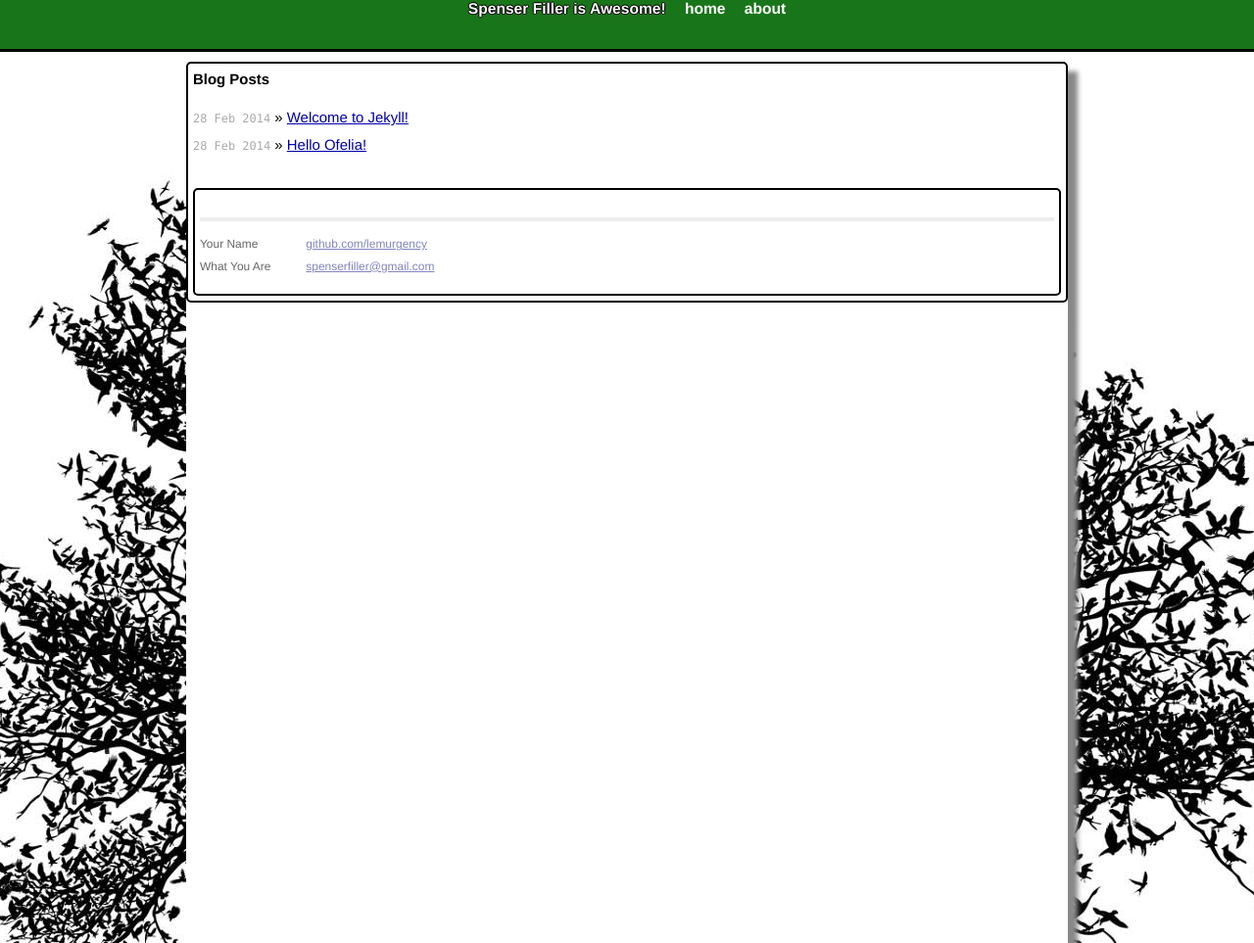
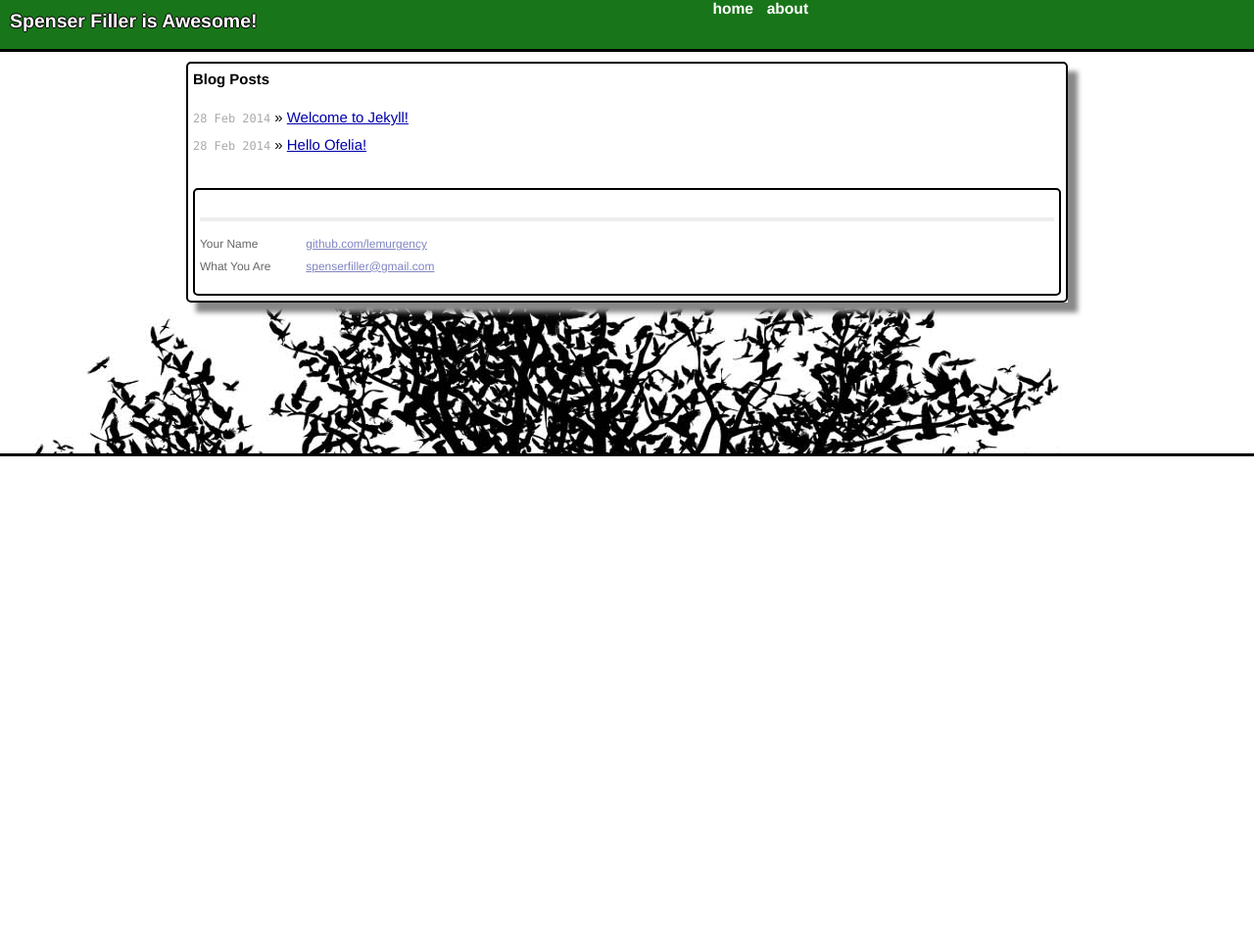
Before and after one commit to lemurgency/lemurgency.github.io, a Jekyll site: the page built from index.html, in a window 1280 px wide. Shown: the whole page at 98% size. Built offline with Jekyll 4.4.1, drawn with Linux system fonts in a browser that asks for light colours; Markdown is read by kramdown in place of the engine named in the settings; after the commit the page ends 900 px from its top, so only the background shows below that.

Commit message:
More Aesthetics and sizing

```diff
--- a/_layouts/default.html
+++ b/_layouts/default.html
@@ -17,8 +17,8 @@
        <div class="banner">
             <div class="header">
               <h1 class="title"><a href="/">{{ site.name }}</a></h1>
-              <a class="extra" href="/">home</a>
-              <a class="extra" href="/about">about</a>
+                <a class="extra" href="/">home</a>
+                <a class="extra" href="/about">about</a>
             </div>
           </div>
       <div class="page">
--- a/css/main.css
+++ b/css/main.css
@@ -57,11 +57,13 @@ a:visited { color: #a0a; }
 
 .page {
 background-image:url('/assets/background-tree.jpg');
-background-position: center;
+background-position: center top;
 
 margin: 0 auto;
 width: auto;
 max-width: 1400px;
+height: 400px;
+border-bottom-style: solid;
 }
 .site {
   font-size: 115%;
@@ -70,7 +72,6 @@ max-width: 1400px;
   margin: 10px auto;
   line-height: 1.5em;
   background-color: white;
-  min-height: 900px;
   box-shadow: 10px 10px 5px #888888;
 }
 
@@ -94,14 +95,22 @@ border-width: 3px;
   font-size: 120%;
 }
 
+.top-menu {
+
+
+}
+
 .title {
   display: inline-block;
-  margin-bottom: 2em;
+  margin-top: 10px;
+  margin-left: 10px;
+  float:left;
 }
 
 .title a {
   color: white;
   text-shadow: -1px 0 black, 0 1px black, 1px 0 black, 0 -1px black;
+  font-size: 150%;
 }
 
 .title a:hover {
@@ -110,7 +119,7 @@ border-width: 3px;
 
 .header a.extra {
   color: white;
-  margin-left: 1em;
+  margin-left: 10px;
 }
 
 .header a.extra:hover {
```
